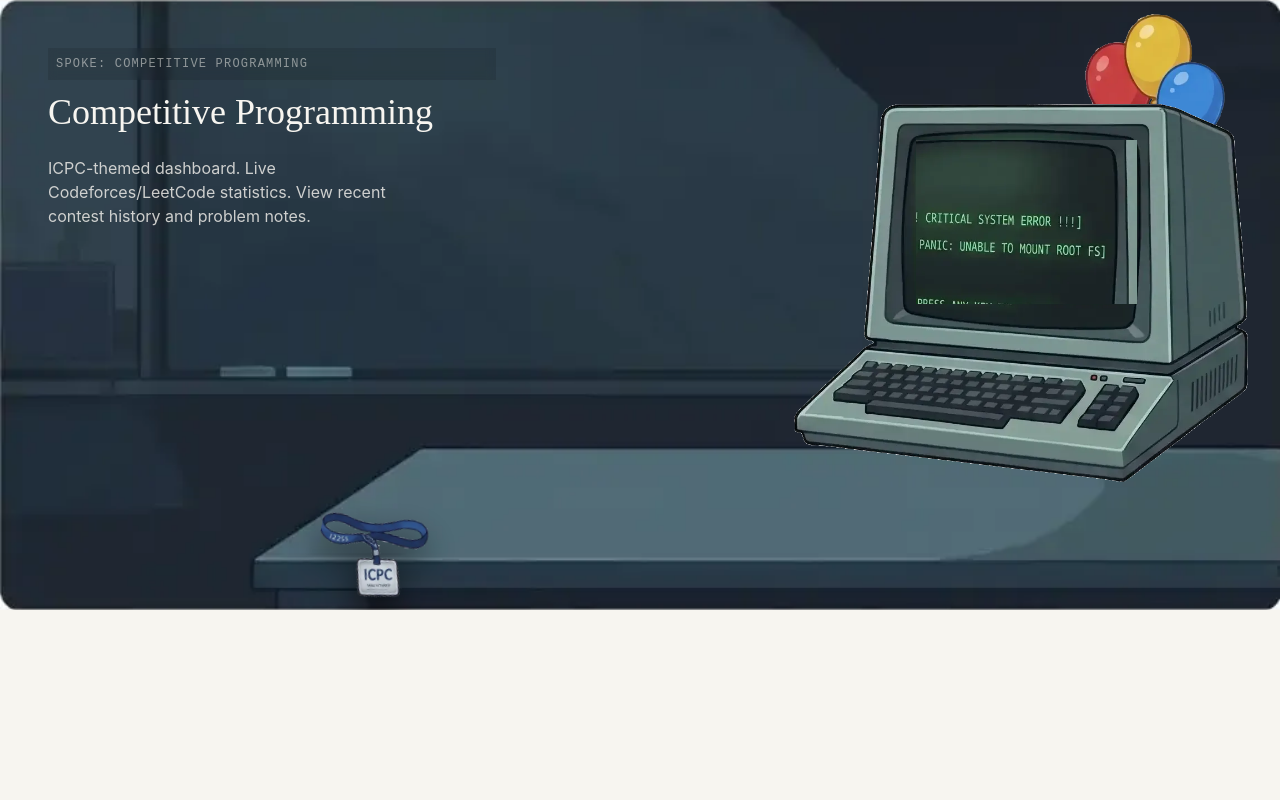
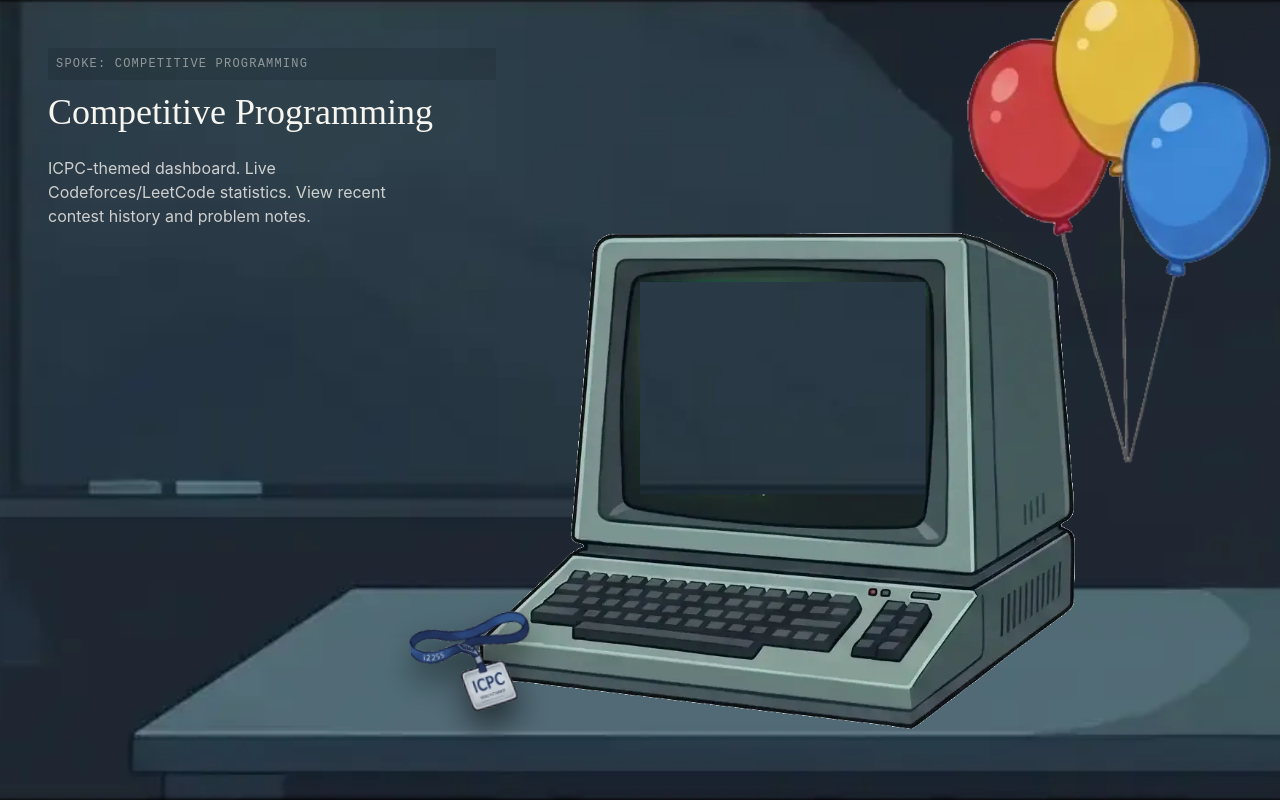
Before and after one commit to herrdelta83/E-Portfolio, a Next.js app in the folder frontend/: page /spokes/cp in a window 1280 px wide. Built offline with nearby package versions, Linux system fonts and the light colour scheme.

Commit message:
Update: Fix the position of the following assets: badge, balloons, room (size to full screen), monitor

```diff
--- a/frontend/src/components/CPBackground.tsx
+++ b/frontend/src/components/CPBackground.tsx
@@ -1,26 +1,27 @@
 "use client";
 
 import { useEffect, useState } from "react";
-
+/*
 const FRAME_INTERVAL = 1400;
 const SCREEN_FRAMES = [1, 2, 3, 4].map((n) => `/images/desktop/monitor-screen-${n}.webp`);
+*/
 
 // Chassis is a fixed crop (818x681) with its CRT cut to a transparent hole at
 // this rect — only the screen layers below animate, the chassis never moves.
-const SCREEN_RECT = { left: "26.8%", top: "9.5%", width: "48.8%", height: "43.6%" };
+const SCREEN_RECT = { left: "27.8%", top: "9.5%", width: "48.8%", height: "43.6%" };
 
 function Monitor({ frame }: { frame: number }) {
   return (
     <div
       className="pointer-events-none absolute z-10"
-      style={{ right: "2.5%", bottom: "21%", height: "62%", aspectRatio: "818 / 681" }}
+      style={{ right: "16%", bottom: "8.9%", height: "62%", aspectRatio: "818 / 681" }}
     >
       <img
         src="/images/desktop/monitor-chassis.webp"
         alt="Retro CRT terminal, the Competitive Programming spoke's focal prop"
         className="absolute inset-0 h-full w-full"
       />
-      {SCREEN_FRAMES.map((src, i) => (
+      {/*SCREEN_FRAMES.map((src, i) => (
         <img
           key={src}
           src={src}
@@ -28,7 +29,7 @@ function Monitor({ frame }: { frame: number }) {
           className="absolute transition-opacity duration-500 ease-in-out"
           style={{ ...SCREEN_RECT, opacity: frame === i ? 1 : 0 }}
         />
-      ))}
+      ))*/}
     </div>
   );
 }
@@ -36,20 +37,28 @@ function Monitor({ frame }: { frame: number }) {
 export default function CPBackground() {
   const [frame, setFrame] = useState(0);
 
+  /*
   useEffect(() => {
     const id = setInterval(() => {
       setFrame((f) => (f + 1) % SCREEN_FRAMES.length);
     }, FRAME_INTERVAL);
     return () => clearInterval(id);
   }, []);
+  */
 
   return (
-    <div className="relative w-full overflow-hidden" style={{ aspectRatio: "926 / 441" }}>
-      {/* room — trimmed to its real content so it covers edge to edge with no crop math needed */}
+        /* 1. Main Outer Wrapper: Forces the component to take up the full screen */
+    <div className="relative w-screen h-screen overflow-hidden bg-black flex items-center justify-center">
+      {/* 2. Responsive Canvas: Locks your layered assets into their exact coordination system */}
+        <div
+          className= "relative w-full h-full min-w-full min-h-full flex-shrink-0"
+          style={{ aspectRatio: "926 / 441" }}
+        >
+          {/* room — Now correctly covers edge to edge of the 1920x1080 space */}
         <img
           src="/images/desktop/room1-bg.webp"
           alt=""
-        className="pointer-events-none absolute inset-0 h-full w-full object-cover"
+          className="pointer-events-none absolute inset-0 h-full w-full object-cover object-center"
         />
 
         {/* balloons — behind the monitor; only their strings should cross under it */}
@@ -57,7 +66,7 @@ export default function CPBackground() {
           src="/images/desktop/balloons.webp"
           alt=""
           className="pointer-events-none absolute"
-        style={{ right: "4%", top: "2%", width: "11.5%" }}
+          style={{ right: "0%", top: "-3.4%", width: "25%" }}
         />
 
         <Monitor frame={frame} />
@@ -67,8 +76,9 @@ export default function CPBackground() {
           src="/images/desktop/badge.webp"
           alt="ICPC lanyard badge"
           className="pointer-events-none absolute z-10 drop-shadow-[0_16px_16px_rgba(0,0,0,0.6)]"
-        style={{ left: "29%", top: "91%", width: "8.4%", transform: "translate(-50%, -50%) rotate(10deg)" }}
+          style={{ left: "37%", top: "83%", width: "9.5%", transform: "translate(-50%, -50%) rotate(-8deg)" }}
         />
+      </div>
     </div>
   );
 }
```
Lines whose indentation alone changed are shown as unchanged.
